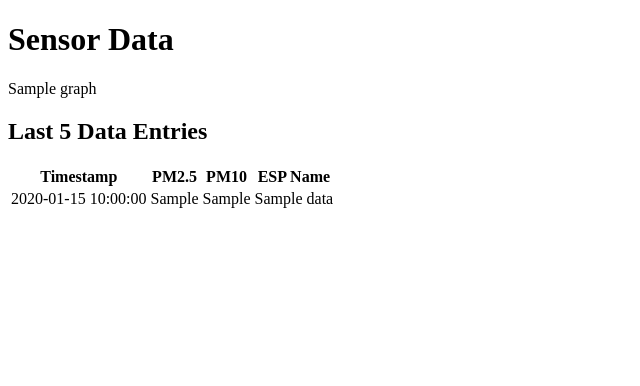
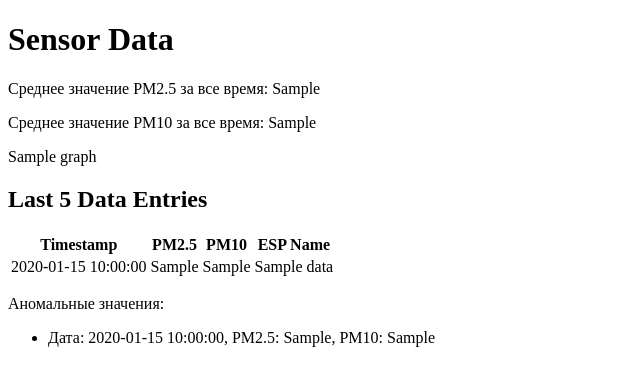
Before and after one commit to rassAV/iot_project, a FastAPI app: template server/templates/sensor.html in a window 1280 px wide. Shown: the top 386 px of the page, without its empty margins (0-640 px from the left). Run offline with FastAPI, Linux system fonts and the light colour scheme; the template is opened without the code that fills it: most values are stand-ins (such as "Sample title", 1, 10 or a date in 2020); some libraries are stand-ins or nearby versions.

Commit message:
Analitycs fix

```diff
--- a/server/main.py
+++ b/server/main.py
@@ -11,6 +11,7 @@ import schemas
 import models
 import crud
 import plotly.graph_objects as go
+from statistics import mean, stdev
 
 models.Base.metadata.create_all(bind=engine)
 
@@ -117,6 +118,19 @@ def sensor_page(request: Request, db: Session = Depends(get_db)):
 
     esp_name = client.esp_name
 
+    all_time_data = crud.get_data_for_period(db, esp_name)
+
+    pm25_values = [data.pm25 for data in all_time_data]
+    pm10_values = [data.pm10 for data in all_time_data]
+    mean_pm25 = mean(pm25_values)
+    mean_pm10 = mean(pm10_values)
+
+    anomalies = []
+    for data in all_time_data:
+        if data.pm25 - mean_pm25 > 3 * stdev(pm25_values) or data.pm10 - mean_pm10 > 3 * stdev(pm10_values):
+            anomalies.append(data)
+    anomalies = anomalies[-5:]
+
     time_intervals = {
         "All Time": (datetime.now() - timedelta(days=365*10), datetime.now()),  # 10 years
         "Last Year": (datetime.now() - timedelta(days=365), datetime.now()),
@@ -126,21 +140,17 @@ def sensor_page(request: Request, db: Session = Depends(get_db)):
     selected_interval = request.query_params.get("interval", "All Time")
     start_date, end_date = time_intervals[selected_interval]
 
-    # Получаем данные за выбранный интервал времени
     interval_data = crud.get_data_for_period(db, esp_name, start_date, end_date)
     interval_dates = [data.timestamp for data in interval_data]
     interval_pm25 = [data.pm25 for data in interval_data]
     interval_pm10 = [data.pm10 for data in interval_data]
 
-    # Получаем последние 5 строк данных в реальном времени
     last_5_data = crud.get_last_n_data(db, esp_name, n=5)
 
-    # Создаем график
     fig = go.Figure()
     fig.add_trace(go.Scatter(x=interval_dates, y=interval_pm25, mode='lines', name='PM2.5', line=dict(color="black")))
     fig.add_trace(go.Scatter(x=interval_dates, y=interval_pm10, mode='lines', name='PM10', line=dict(color="gray")))
 
-    # Добавляем горизонтальные линии на уровни значений датчика PM2.5
     fig.add_shape(
         dict(type="line", x0=min(interval_dates), y0=25, x1=max(interval_dates), y1=25, line=dict(color="yellow", width=5))
     )
@@ -148,22 +158,10 @@ def sensor_page(request: Request, db: Session = Depends(get_db)):
         dict(type="line", x0=min(interval_dates), y0=50, x1=max(interval_dates), y1=50, line=dict(color="red", width=5))
     )
 
-    # Добавляем макет графика
     fig.update_layout(title='Sensor Data', xaxis_title='Date', yaxis_title='Value')
-
-    # Преобразуем график в HTML и передаем его в шаблон
     graph_html = fig.to_html(full_html=False, default_height=500, default_width=700)
 
-    return templates.TemplateResponse(
-        "sensor.html",
-        {
-            "request": request,
-            "graph": graph_html,
-            "last_5_data": last_5_data,
-            "time_intervals": time_intervals,
-            "selected_interval": selected_interval
-        }
-    )
+    return templates.TemplateResponse("sensor.html", {"request": request, "graph": graph_html, "last_5_data": last_5_data, "mean_pm25": mean_pm25, "mean_pm10": mean_pm10, "anomalies": anomalies})
 
 @app.post("/sensor")
 async def sensor_page(request: Request, interval: str = Form(...), db: Session = Depends(get_db)):
--- a/server/templates/sensor.html
+++ b/server/templates/sensor.html
@@ -6,6 +6,8 @@
 </head>
 <body>
     <h1>Sensor Data</h1>
+    <p>Среднее значение PM2.5 за все время: {{ mean_pm25 }}</p>
+    <p>Среднее значение PM10 за все время: {{ mean_pm10 }}</p>
     <div id="graph">{{ graph|safe }}</div>
     <h2>Last 5 Data Entries</h2>
     <table>
@@ -24,5 +26,11 @@
         </tr>
         {% endfor %}
     </table>
+    <p>Аномальные значения:</p>
+    <ul>
+        {% for data in anomalies %}
+            <li>Дата: {{ data.timestamp }}, PM2.5: {{ data.pm25 }}, PM10: {{ data.pm10 }}</li>
+        {% endfor %}
+    </ul>
 </body>
 </html>
```
